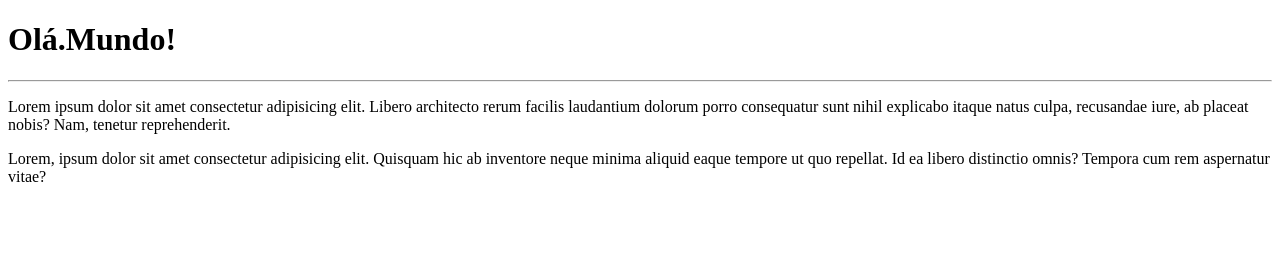
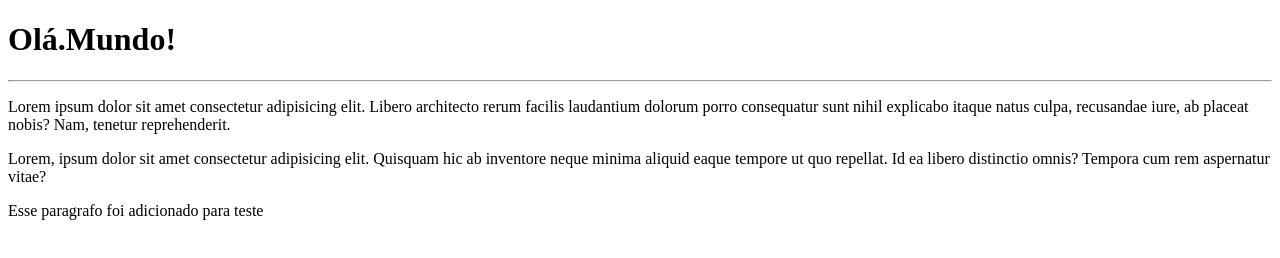
Before and after one commit to samuelnoronharamos/Ola-Mundo, a plain HTML site: page site-exemplo/index.html in a window 1280 px wide. Drawn offline with Linux system fonts and the light colour scheme.

Commit message:
alteracao de teste

```diff
--- a/site-exemplo/index.html
+++ b/site-exemplo/index.html
@@ -10,5 +10,6 @@
     <hr>
     <p>Lorem ipsum dolor sit amet consectetur adipisicing elit. Libero architecto rerum facilis laudantium dolorum porro consequatur sunt nihil explicabo itaque natus culpa, recusandae iure, ab placeat nobis? Nam, tenetur reprehenderit.</p>
     <p>Lorem, ipsum dolor sit amet consectetur adipisicing elit. Quisquam hic ab inventore neque minima aliquid eaque tempore ut quo repellat. Id ea libero distinctio omnis? Tempora cum rem aspernatur vitae?</p>
+    <p>Esse paragrafo foi adicionado para teste </p>
 </body>
 </html>
```
